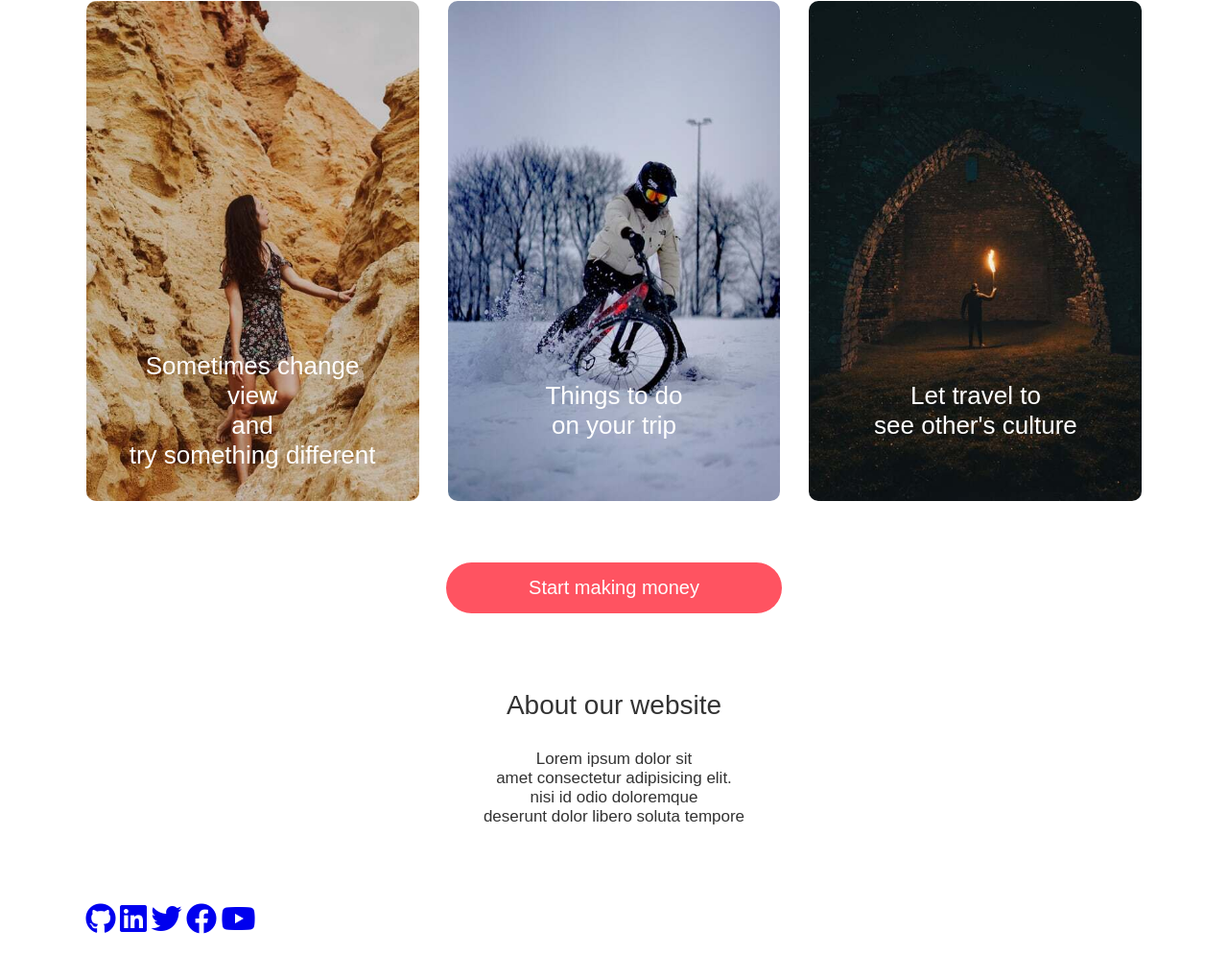
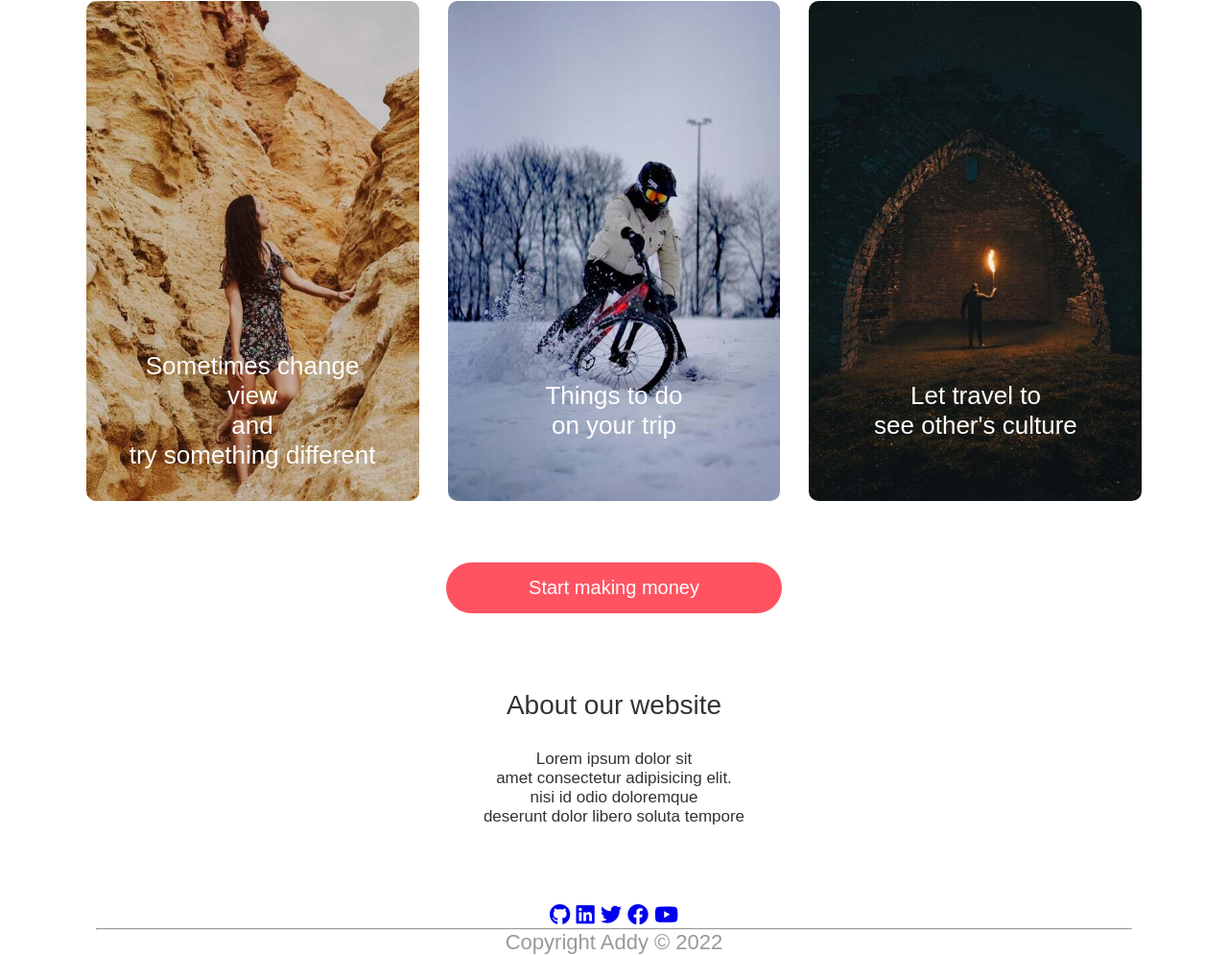
Before and after one commit to Addy-h/house-renting-website, a plain HTML site: page index.html in a window 1280 px wide. Shown: the part 1962-2957 px from the top of the page at 96% size. Before the commit the page ends 2935 px from the top, so only its background shows below. Drawn offline with Linux system fonts and the light colour scheme.

Commit message:
fourth commit

```diff
--- a/css/style.css
+++ b/css/style.css
@@ -235,3 +235,15 @@ nav {
    margin-bottom: 30px;
    font-weight: 500;
 }
+
+.footer {
+    margin: 80px 0 10px ;
+    text-align: center;
+}
+.footer{
+    text-decoration: none;
+    color: #999;
+    font-size: 22px;
+    margin: 0 10px;
+
+}
--- a/index.html
+++ b/index.html
@@ -130,11 +130,14 @@
         </div>
 
         <div class="footer">
-            <a href="https://github.com/Addy-h" target="_blank"><i class="fab fa-github fa-2x"></i></a>
-            <a href="https://www.linkedin.com/in/dushime-hallelua-adelaide-492780162/" target="_blank"><i class="fab fa-linkedin fa-2x"></i></a>
-            <a href="https://twitter.com" target="_blank"><i class="fab fa-twitter fa-2x"></i></a>
-            <a href="https://facebook.com" target="_blank"><i class="fab fa-facebook fa-2x"></i></a>
-            <a href="https://youtube.com" target="_blank"><i class="fab fa-youtube fa-2x"></i></a>
+            <a href="https://github.com/Addy-h" target="_blank"><i class="fab fa-github"></i></a>
+            <a href="https://www.linkedin.com/in/dushime-hallelua-adelaide-492780162/" target="_blank"><i
+                    class="fab fa-linkedin"></i></a>
+            <a href="https://twitter.com" target="_blank"><i class="fab fa-twitter"></i></a>
+            <a href="https://facebook.com" target="_blank"><i class="fab fa-facebook"></i></a>
+            <a href="https://youtube.com" target="_blank"><i class="fab fa-youtube"></i></a>
+            <hr>
+            <p>Copyright Addy &copy; 2022</p>
         </div>
     </div>
 </body>
```
